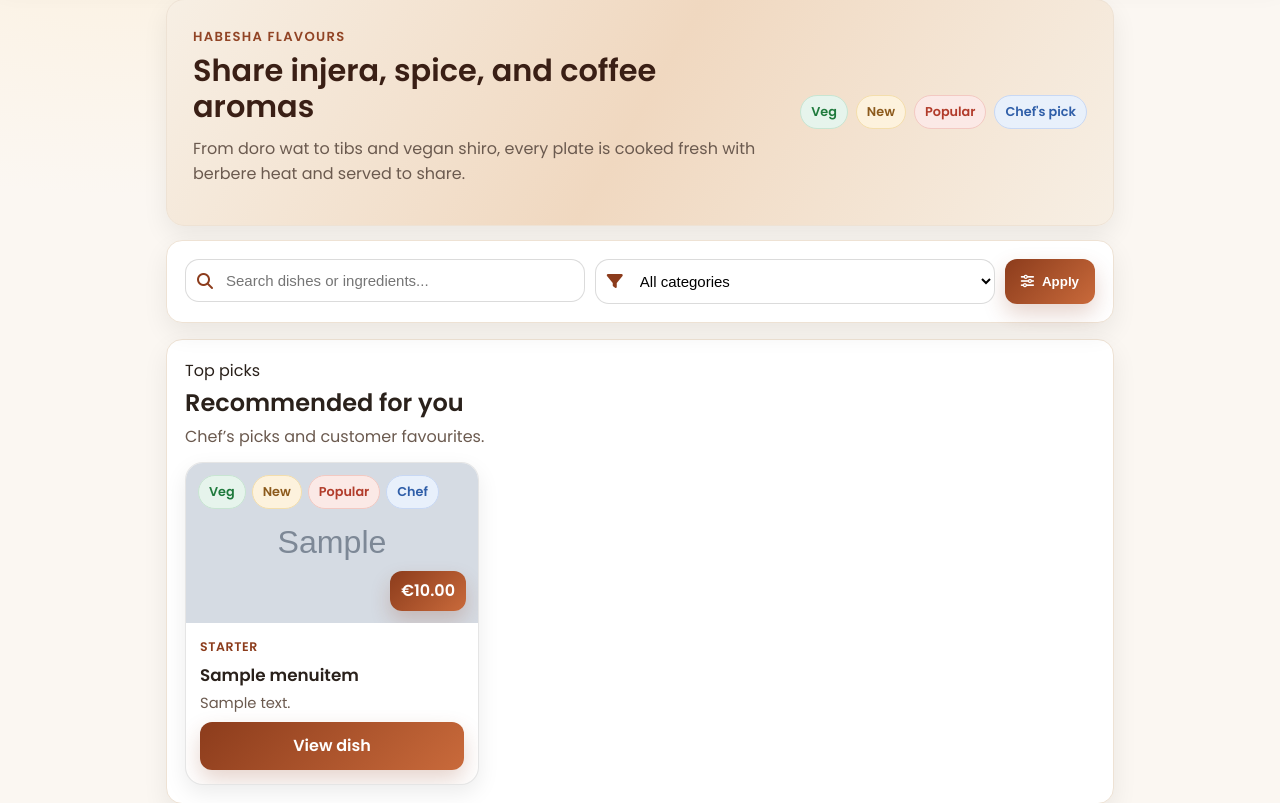
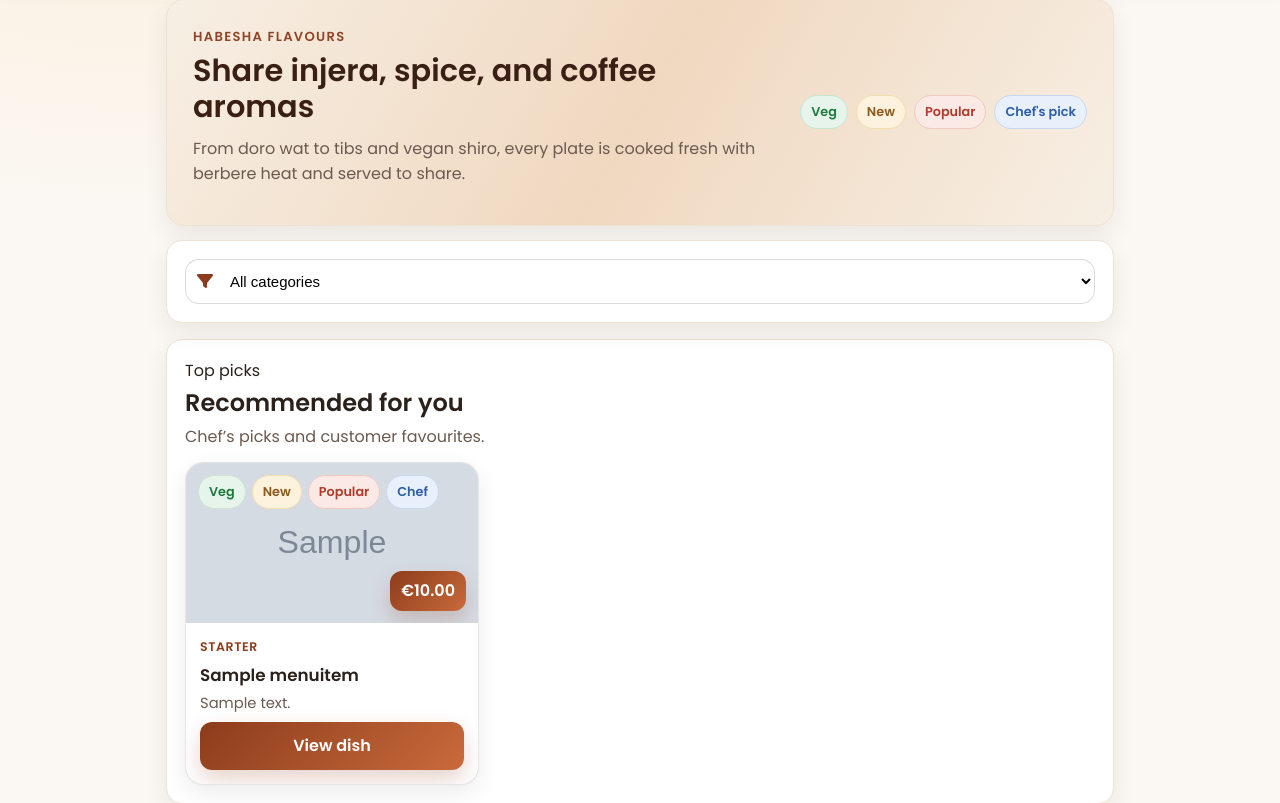
Before and after one commit to fila2021/Gezana, a Django app: page /menu/ in a window 1280 px wide. Shown: the part 193-996 px from the top of the page. Run offline with Django 4.2, Linux system fonts and the light colour scheme; tables that the repository leaves empty hold one stand-in row (values such as "Sample post"); grey boxes marked "Sample" are stand-in pictures.

Commit message:
Update menu list search bar

```diff
--- a/gezana_app/templates/gezana_app/menu_list.html
+++ b/gezana_app/templates/gezana_app/menu_list.html
@@ -22,48 +22,35 @@
   </div>
 </section>
 
+<!-- Filter bar (CATEGORY ONLY) -->
 <section class="menu-toolbar card">
-  <form method="get" action="{% url 'gezana_app:menu_list' %}" class="menu-toolbar-form">
+  <form method="get" class="menu-toolbar-form">
 
     <div class="menu-toolbar-left">
-      <div class="menu-search">
-        <i class="fa-solid fa-magnifying-glass"></i>
-        <input
-          type="text"
-          name="search"
-          value="{{ search }}"
-          placeholder="Search dishes or ingredients..."
-        />
-      </div>
-
       <div class="menu-select">
         <i class="fa-solid fa-filter"></i>
-        <select name="category">
-          <option value="" {% if not category %}selected{% endif %}>All categories</option>
-
-          {% for value,label in categories %}
-            <option value="{{ value }}" {% if category == value %}selected{% endif %}>
-              {{ label }}
-            </option>
-          {% endfor %}
+        <select name="category" onchange="this.form.submit()">
+          <option value="">All categories</option>
+          <option value="starter" {% if category == "starter" %}selected{% endif %}>Starter</option>
+          <option value="main" {% if category == "main" %}selected{% endif %}>Main Course</option>
+          <option value="side" {% if category == "side" %}selected{% endif %}>Side Dish</option>
+          <option value="dessert" {% if category == "dessert" %}selected{% endif %}>Dessert</option>
+          <option value="drink" {% if category == "drink" %}selected{% endif %}>Drink</option>
         </select>
       </div>
     </div>
 
+    {% if category %}
     <div class="menu-toolbar-right">
-      <button type="submit" class="button primary">
-        <i class="fa-solid fa-sliders"></i> Apply
-      </button>
-
-      {% if category or search %}
-        <a class="button ghost" href="{% url 'gezana_app:menu_list' %}">
-          <i class="fa-solid fa-rotate-left"></i> Reset
-        </a>
-      {% endif %}
+      <a class="button ghost" href="{% url 'gezana_app:menu_list' %}">
+        <i class="fa-solid fa-rotate-left"></i> Reset
+      </a>
     </div>
+    {% endif %}
 
   </form>
 </section>
+
 
 {% if recommended %}
 <section class="card recommend-wrap">
--- a/gezana_app/views.py
+++ b/gezana_app/views.py
@@ -23,40 +23,28 @@ def contact(request):
 
 
 
-
 def menu_list(request):
-    category = (request.GET.get("category") or "").strip()
-    search = (request.GET.get("search") or "").strip()
+    category = request.GET.get("category")
 
     items = MenuItem.objects.all()
 
     if category:
         items = items.filter(category=category)
 
-    if search:
-        items = items.filter(
-            Q(name__icontains=search) |
-            Q(description__icontains=search) |
-            Q(ingredients__icontains=search)
-        )
+    # Recommended items (top picks)
+    recommended = MenuItem.objects.filter(
+        is_popular=True
+    )[:6]
 
-    # Recommended = chef choice first, then popular
-    recommended = (
-        MenuItem.objects.filter(Q(is_chef_choice=True) | Q(is_popular=True))
-        .order_by("-is_chef_choice", "-is_popular", "name")[:6]
+    return render(
+        request,
+        "gezana_app/menu_list.html",
+        {
+            "items": items,
+            "recommended": recommended,
+            "category": category,
+        },
     )
-
-    return render(request, "gezana_app/menu_list.html", {
-        "items": items,
-        "recommended": recommended,
-        "category": category,
-        "search": search,
-        "categories": MenuItem.CATEGORY_CHOICES,  # ✅ correct values
-    })
-
-
-
-
 
 
 
```
